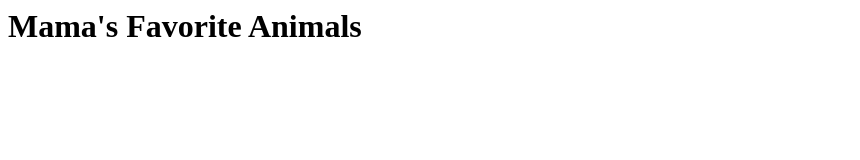
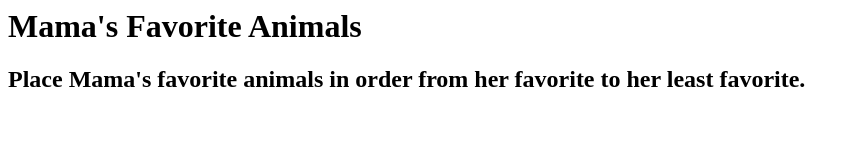
Before and after one commit to hugo215/Team-1-Game, a plain HTML site: page index.html in a window 1280 px wide. Shown: the whole page, without its empty margins (0-860 px from the left). Drawn offline with Linux system fonts and the light colour scheme.

Commit message:
Update index.html

```diff
--- a/index.html
+++ b/index.html
@@ -2,3 +2,4 @@
   <head>
   <h1>Mama's Favorite Animals</h1>
   </head>
+  <h2> Place Mama's favorite animals in order from her favorite to her least favorite. </h2>
```
